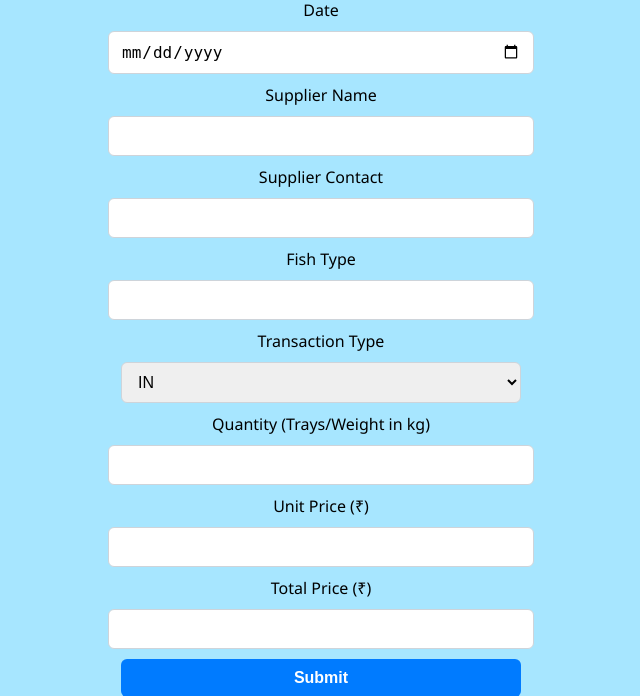
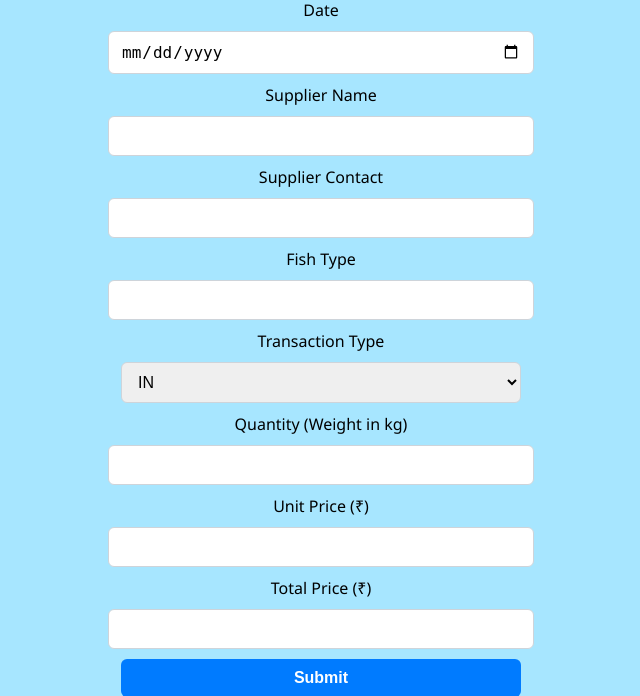
Before and after one commit to ShubhamMaht0/Nayak-Fisheries, a Flask app: page /inventoryAdd in a window 1280 px wide. Shown: the part 127-823 px from the top of the page, without its empty margins (319-959 px from the left). Run offline with Flask 3, Linux system fonts and the light colour scheme.

Commit message:
weight chaneges

```diff
--- a/templates/inventory_form.html
+++ b/templates/inventory_form.html
@@ -26,7 +26,7 @@
         <option value="IN">IN</option>
       </select>
 
-      <label>Quantity (Trays/Weight in kg)</label>
+      <label>Quantity (Weight in kg)</label>
       <input type="number" id="quantity" step="0.01" required>
 
       <label>Unit Price (₹)</label>
```
